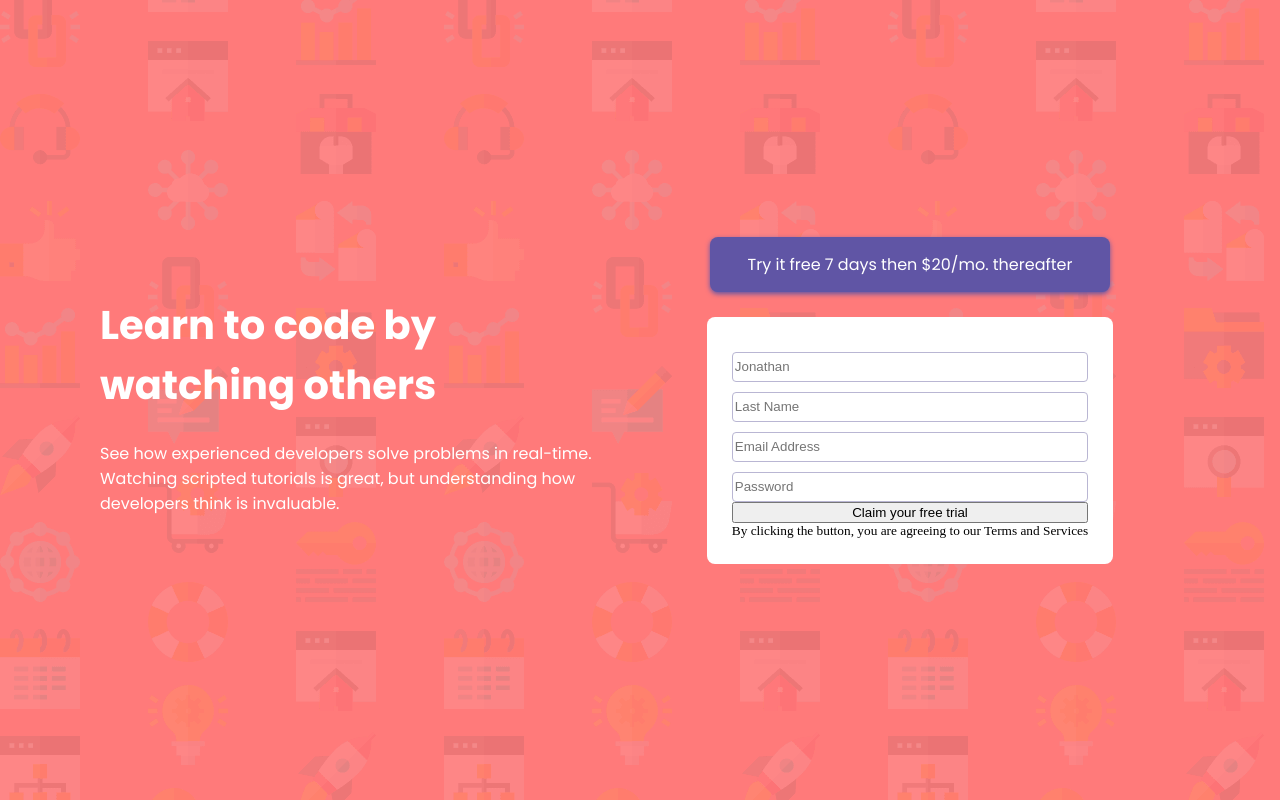
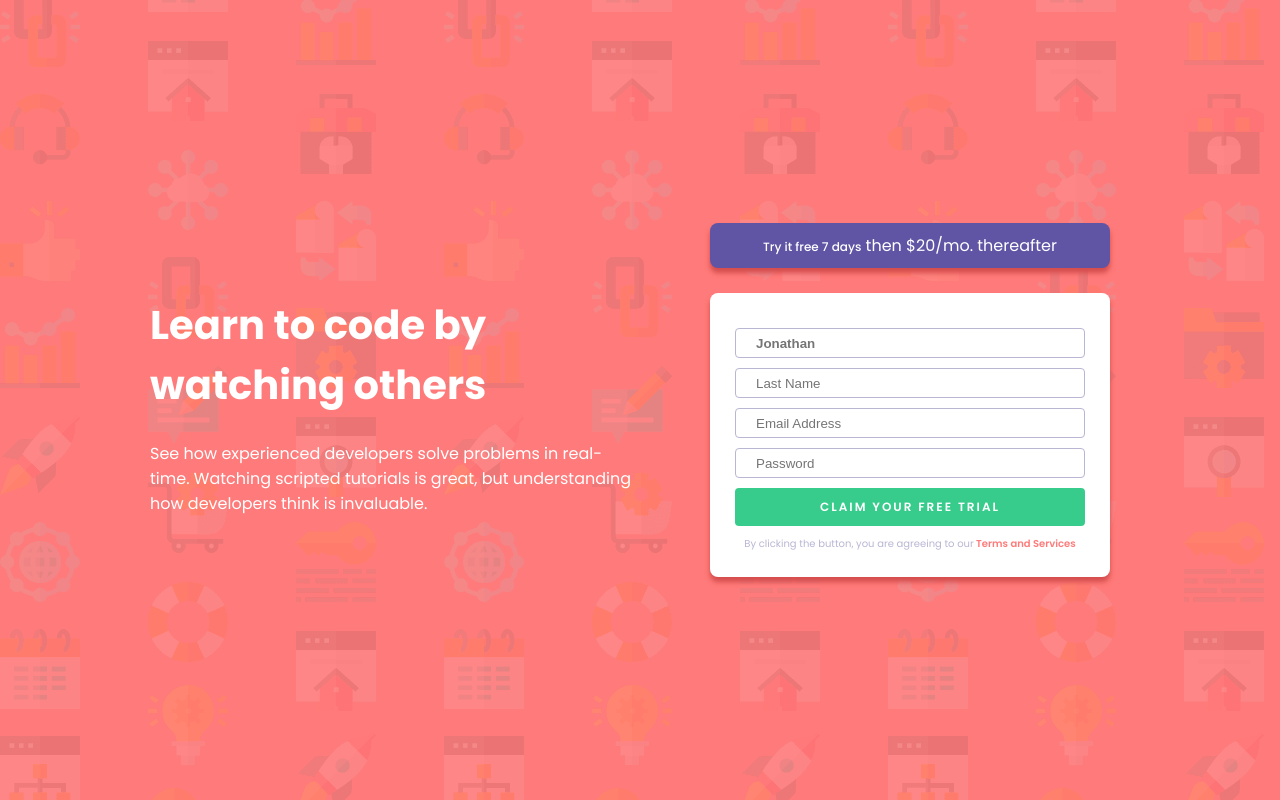
Before and after one commit to elshaw82/Intro-component-with-sign-up-form, a plain HTML site: page index.html in a window 1280 px wide. Drawn offline with Linux system fonts and the light colour scheme.

Commit message:
More style updates

```diff
--- a/index.html
+++ b/index.html
@@ -22,7 +22,7 @@
 
 <div class="right">
   <div id="button-top">
-  Try it free 7 days then $20/mo. thereafter
+  <span>Try it free 7 days</span> then $20/mo. thereafter
   </div>
   <form>
     <input type="text" placeholder="Jonathan">
@@ -35,8 +35,8 @@
 </input>
  <button>Claim your free trial </button>
 
- <small>By clicking the button, you are agreeing to our Terms and Services
-</small>   </form>
+ <small>By clicking the button, you are agreeing to our<span> Terms and Services
+</span></small>   </form>
 </div>
 </div>
 </html>
--- a/style.css
+++ b/style.css
@@ -26,7 +26,7 @@ body {
 .inner {
     max-width: 500px;
     margin:0 auto;
-    margin-left: 100px;
+    margin-left: 150px;
 }
 
 h1 {
@@ -55,25 +55,32 @@ p {
     margin-bottom: 25px;
     background-color: hsl(248, 32%, 49%);
     border-radius: 8px;
-    padding:15px;
+    padding:10px;
     text-align: center;
     color:#ffffff;
-    box-shadow: 0 2px  5px  hsl(248, 32%, 49%);
+    box-shadow: 0 5px 5px  hsl(0, 62%, 57%);
     font-family:'Poppins', sans-serif
+}
+
+#button-top:hover {
+    background-color: hsl(248, 41%, 45%);
+    cursor: pointer;
 }
 
 #button-top > span {
     font-weight:500;
+    font-size: 12px;
 }
 
 form {
     display:flex;
     flex-direction: column;
-    max-width: 500px;
+    min-width: 400px;
     margin-right: 100px;
     padding:25px;
     background-color: #ffffff;
     border-radius: 8px;
+    box-shadow: 0 5px 5px  hsl(0, 62%, 57%)  ;
 }
 
 input {
@@ -84,4 +91,46 @@ input {
     border:solid thin hsl(246, 25%, 77%);
     box-shadow: none;
     margin-top:10px;
+    padding-left: 20px;
+    color:hsl(246, 25%, 77%);
 }
+
+input:first-child {
+    font-weight: 600;
+    color: #000000 !important;
+}
+
+button {
+    margin-top:10px;
+    background-color: hsl(154, 59%, 51%);
+    outline: none;
+    border:none;
+    border-radius: 4px;
+    padding:10px;
+    color:#ffffff;
+    text-transform: uppercase;
+    font-family:'Poppins', sans-serif;
+    font-weight: 600;
+    letter-spacing: 2px;
+    font-size:12px;
+}
+
+button:hover {
+    background-color: hsl(154, 60%, 67%);
+    cursor: pointer;
+}
+
+
+small {
+    margin-top:10px;
+    font-family:'Poppins', sans-serif;
+    font-weight: 300;
+    font-size: 10px;
+    text-align: center;
+    color:hsl(246, 25%, 77%);
+}
+
+small > span {
+    color:hsl(0, 100%, 74%) ;
+    font-weight:600;
+}
```
